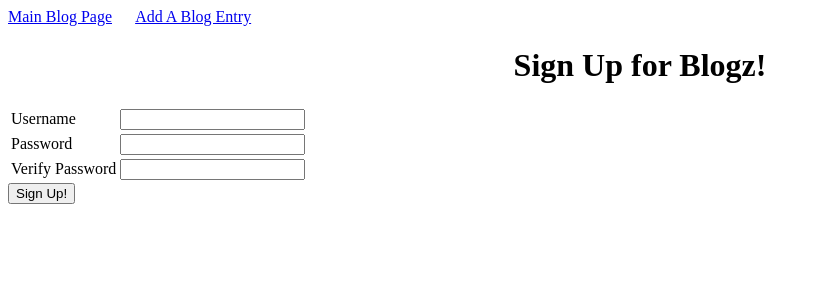
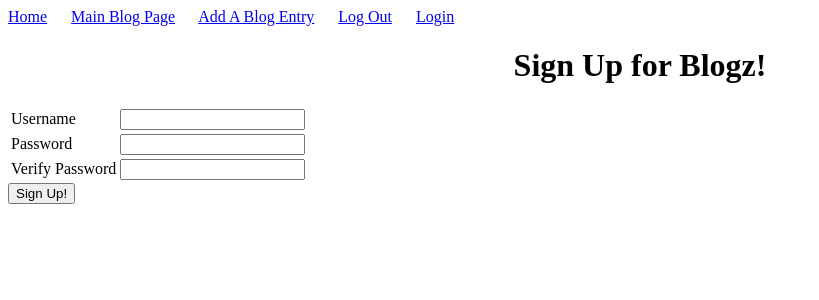
Before and after one commit to lyozaa/blogz, a Flask app: page /signup in a window 1280 px wide. Shown: the top 300 px of the page, without its empty margins (0-819 px from the left). Run offline with Flask 2, Linux system fonts and the light colour scheme.

Commit message:
finished ORM in main.py; still need template refactoring

```diff
--- a/main.py
+++ b/main.py
@@ -1,65 +1,44 @@
-from flask import Flask, request, redirect, render_template
+from flask import Flask, request, redirect, render_template, session, flash
 from flask_sqlalchemy import SQLAlchemy
 
 app = Flask(__name__)
 app.config["DEBUG"] = True
 app.config["SQLALCHEMY_DATABASE_URI"] = "mysql+pymysql://blogz:verysecurepassword@localhost:8889/blogz"
 app.config["SQLALCHEMY_ECHO"] = True
-
 db = SQLAlchemy(app)
+app.secret_key = "119%F6vKTpcbsZ0"
 
 class Blog(db.Model):
 
     id = db.Column(db.Integer, primary_key=True)
     title = db.Column(db.String(120))
     body = db.Column(db.String(1200))
+    #TODO: line 17 user to username?
+    owner_id = db.Column(db.Integer, db.ForeignKey("user.id"))
 
-    def __init__(self, title, body):
+    def __init__(self, title, body, owner):
         self.title = title
         self.body = body
+        self.owner = owner
 
 class User(db.Model):
 
     id = db.Column(db.Integer, primary_key=True)
     username = db.Column(db.String(20))
     password = db.Column(db.String(20))
+    blog = db.relationship("Blog", backref="owner")
 
     def __init__(self, username, password):
         self.username = username
         self.password = password
 
 
-@app.route("/")
-def index():
-    return redirect("/blog")
-
-@app.route("/blog")
-def blog_index():
-    #To see the index page that displays all the blog posts
-    if not request.args.get("id"):
-        all_posts = Blog.query.all()
-        return render_template("blog.html", title="Blog", posts=all_posts)
-    #To access a specific blog post's page
-    else:
-        blog_id_query = request.args.get("id") #this needs to get the k/v of the post and the id # of the post
-        blog_id = Blog.query.get(blog_id_query)
-        return render_template("single-blog.html", post=blog_id)
-
-@app.route("/newpost", methods = ["POST", "GET"])
-def new_post_index():
-    if request.method == "POST":
-        title = request.form["title"]
-        body = request.form["body"]
-        owner_id = request.form["owner_id"]
-
-        new_blog = Blog(title, body)
-        db.session.add(new_blog)
-        db.session.commit()
-
-        single_blog_page = "/blog?id=" + str(new_blog.id)
-        return redirect(single_blog_page)
-    else:
-        return render_template("newpost.html", title="New Post")
+@app.before_request
+def require_login():
+    #TODO: delete "login" after / is set up
+    route_whitelist = ["signup", "index", "blog_index", "login"]
+    if request.endpoint not in route_whitelist and "username" not in session:
+        return redirect("/login")
 
 
 @app.route("/login", methods=["POST", "GET"])
@@ -69,13 +48,12 @@ def login():
         password = request.form["password"]
         user = User.query.filter_by(username=username).first()
         if user and user.password == password:
-            # TODO: "remember that the user has logged in"
+            session["username"] = username
+            flash("Logged In!", category="success")
             return redirect("/newpost")
         else:
-            #TODO: tell them why the login failed -----------------write better errors and only show relevant errors!
-            return render_template("login.html",
-                username_error = "Username is invalid.",
-                password_error = "Password is invalid.")
+            flash("User password incorrect, or user does not exist", category="error")
+            return render_template("login.html")
 
     return render_template("login.html")
 
@@ -90,28 +68,33 @@ def signup():
         password = request.form["password"]
         verify = request.form["verify"]
 
+        #validate the data
         #initialize the error messages
         username_error_msg = ""
         password_error_msg = ""
         verify_password_error_msg = ""
 
-        #validate the data
         #username qualify conditions
         if username == "":
-            username_error_msg = "Please enter a username."
+            username_error_msg = flash("Please enter a username.", category="error")
         if len(username) < 3:
-            username_error_msg = "Username must be 3-20 characters."
+            username_error_msg = flash("Username must be 3-20 characters.", category="error")
         if len(username) > 20:
-            username_error_msg = "Username must be 3-20 characters."
+            username_error_msg = flash("Username must be 3-20 characters.", category="error")
         if " " in username:
-            username_error_msg = "Username cannot contain a space."
+            username_error_msg = flash("Username cannot contain a space.", category="error")
+        else:
+            username_error_msg == ""
 
         #password qualify conditions
         if password == "":
-            password_error_msg = "Please enter a password."
+            password_error_msg = flash("Please enter a password.", category="error")
         if password != verify:
-            password_error_msg = "Passwords do not match."
-            verify_password_error_msg = "Passwords do not match."
+            password_error_msg = flash("Passwords do not match.", category="error")
+            verify_password_error_msg = flash("Passwords do not match.", category="error")
+        else:
+            password_error_msg == ""
+            verify_password_error_msg == ""
 
         #if all fields pass qualifying conditions, check the database to see if user is unique
         if not username_error_msg and not password_error_msg and not verify_password_error_msg:
@@ -120,7 +103,7 @@ def signup():
                 new_user = User(username, password)
                 db.session.add(new_user)
                 db.session.commit()
-                # TODO: remember the user
+                session["username"] = username
                 return redirect("/newpost")
             else:
                 return render_template("signup.html",
@@ -130,7 +113,46 @@ def signup():
 
     return render_template("signup.html")
 
+@app.route("/logout")
+def logout():
+    del session["username"]
+    flash("Logged Out!", category="success")
+    return redirect("/blog")
 
+
+@app.route("/")
+def index():
+    return redirect("/blog")
+
+
+@app.route("/blog")
+def blog_index():
+    #To see the index page that displays all the blog posts
+    if not request.args.get("id"):
+        all_posts = Blog.query.all()
+        return render_template("blog.html", title="Blog", posts=all_posts)
+    #To access a specific blog post's page
+    else:
+        blog_id_query = request.args.get("id") #this needs to get the k/v of the post and the id # of the post
+        blog_id = Blog.query.get(blog_id_query)
+        return render_template("single-blog.html", post=blog_id)
+
+
+@app.route("/newpost", methods = ["POST", "GET"])
+def new_post_index():
+    if request.method == "POST":
+        title = request.form["title"]
+        body = request.form["body"]
+        owner = User.query.filter_by(username=session["username"]).first()
+
+        new_blog = Blog(title, body, owner)
+        db.session.add(new_blog)
+        db.session.commit()
+
+        single_blog_page = "/blog?id=" + str(new_blog.id)
+        return redirect(single_blog_page)
+    else:
+        return render_template("newpost.html", title="New Post")
 
 if __name__ == "__main__":
     app.run()
--- a/templates/base.html
+++ b/templates/base.html
@@ -2,6 +2,8 @@
 <html>
     <head>
         <title>{{title}}</title>
+    </head>
+    <body>
         <style>
             h1{
                 text-align: center;
@@ -10,6 +12,9 @@
             }
             .error{
                 color: red;
+            }
+            .success{
+                color:blue;
             }
             h2{
                 font-size: 1.5em;
@@ -21,11 +26,20 @@
         </style>
 
         <nav>
-            <a href="/blog">Main Blog Page</a>           &emsp;
-            <a href="/newpost">Add A Blog Entry</a>
+            <a href="/">Home</a>    &emsp;
+            <a href="/blog">Main Blog Page</a>  &emsp;
+            <a href="/newpost">Add A Blog Entry</a> &emsp;
+            <a href="/logout">Log Out</a>   &emsp;
+            <a href="/login">Login</a>  &emsp;
         </nav>
-    </head>
-    <body>
+
+        {% with messages = get_flashed_messages(with_categories=True) %}
+            <ul>
+            {% for category,message in messages %}
+            <li class="{{category}}">{{message}}</li>
+            {% endfor %}
+            </ul>
+        {% endwith %}
 
         {% block content %}
         {% endblock %}
--- a/templates/login.html
+++ b/templates/login.html
@@ -3,20 +3,20 @@
 {% block content %}
 <h1>Log in to your Blogz account!</h1>
 
-<form action="/login" method="post">
+<form action="/login" method="POST">
     <table>
         <tr>
             <td><label for="username">Username</label></td>
             <td>
                 <input name="username" type="username" value="{{ email }}">
-                <span class="error">{{username_error}}</span>
+                <span>{{username_error}}</span>
             </td>
         </tr>
         <tr>
             <td><label for="password">Password</label></td>
             <td>
                 <input name="password" type="password">
-                <span class="error">{{password_error}}</span>
+                <span>{{password_error}}</span>
             </td>
         </tr>
     </table>
--- a/templates/signup.html
+++ b/templates/signup.html
@@ -9,19 +9,19 @@
             <td><label for="username">Username</label></td>
             <td>
                 <input name="username" type="username" value="{{ email }}">
-                <span class="error">{{username_error}}</span>
+                <span>{{username_error}}</span>
             </td>
         </tr>
         <tr>
             <td><label for="password">Password</label></td>
             <td>
                 <input name="password" type="password">
-                <span class="error">{{password_error}}</span>
+                <span>{{password_error}}</span>
             </td>
         </tr>
         <tr>
             <td><label for="verify">Verify Password</label></td>
-            <span class="error">{{verify_error}}</span>
+            <span>{{verify_error}}</span>
             <td>
                 <input name="verify" type="password">
             </td>
--- a/templates/single-blog.html
+++ b/templates/single-blog.html
@@ -4,4 +4,6 @@
     <h1>{{post.title}}</h1>
     <p>{{post.body}}</p>
 
+    <br><br><br>
+    <p>post by <a href="blog/?id={{username}}">{{username}}</a></p>
 {% endblock %}
```
